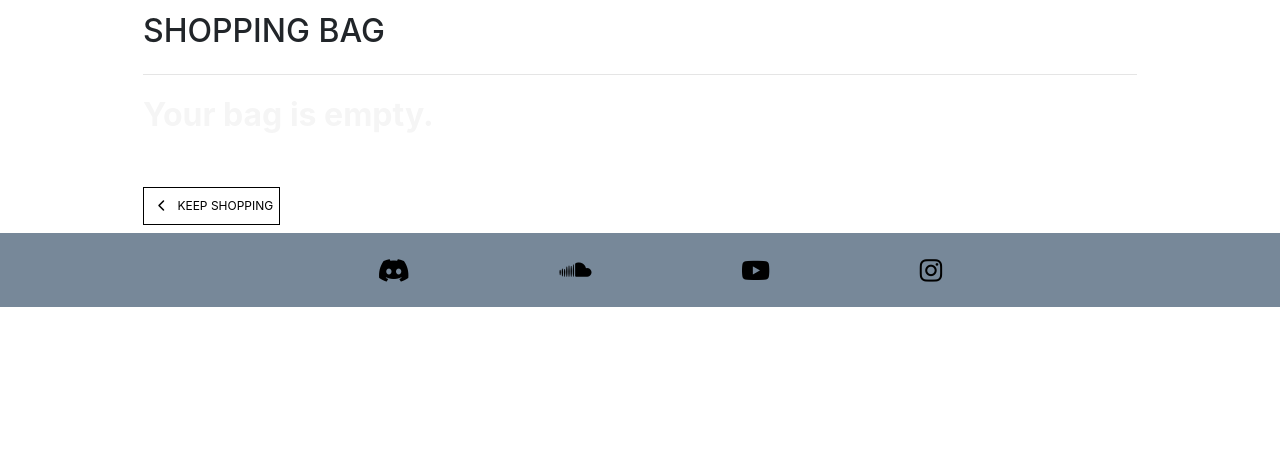
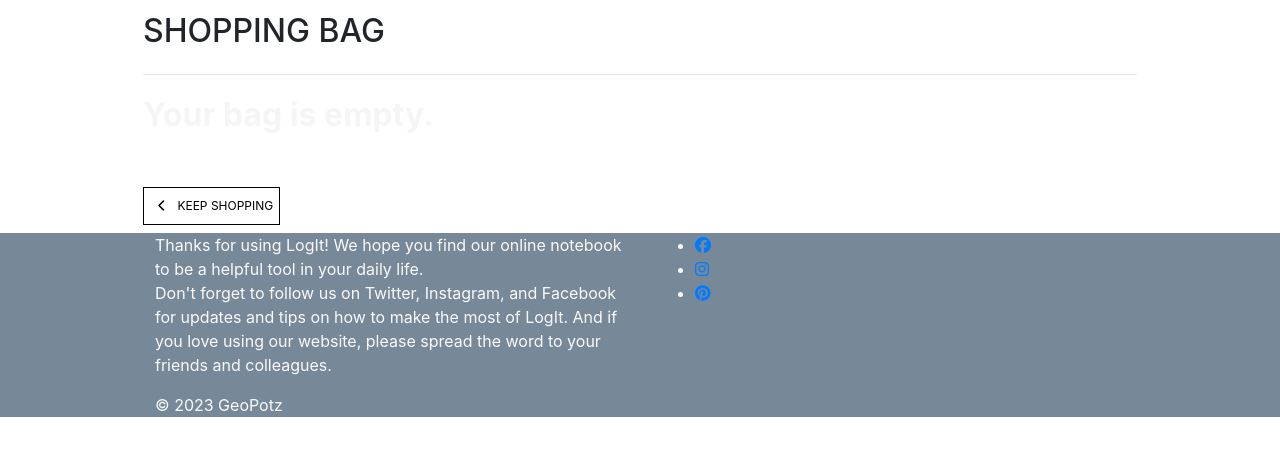
Before and after one commit to BMorrell92/BMorrell_Milestone_Project4, a Django app: page /bag/ in a window 1280 px wide. Shown: the part 331-787 px from the top of the page. Run offline with Django 3.2, Linux system fonts and the light colour scheme; parts of the project's set-up code (start-up, migrations or seed data) failed here and were passed over; some libraries are stand-ins or nearby versions; some web fonts are replaced.

Commit message:
updated footer

```diff
--- a/templates/base.html
+++ b/templates/base.html
@@ -122,12 +122,30 @@
     <!-- Footer Structure -->
 
     <footer class="container-fluid">
-      <ul class="social-networks">
-          <li><a href="https://www.discord.com" target="_blank"><i class="fa-brands fa-discord" aria-hidden="true"> </i></a></li>
-          <li><a href="https://soundcloud.com/jamsgalacticafm" target="_blank"><i class="fa-brands fa-soundcloud" aria-hidden="true"> </i></a></li>
-          <li><a href="https://www.youtube.com" target="_blank"><i class="fa-brands fa-youtube" aria-hidden="true" > </i></a></li>
-          <li><a href="https://www.instagram.com" target="_blank"><i class="fa-brands fa-instagram" aria-hidden="true"> </i></a></li>
-      </ul>
+      <div class="container">
+          <div class="row">
+            <div class="col l6 s12">
+              <p class="grey-text text-lighten-4 text-shadow">
+                Thanks for using LogIt! We hope you find our online notebook to be a helpful tool in your daily life.
+                <br>
+                Don't forget to follow us on Twitter, Instagram, and Facebook for updates and tips on how to make the most of LogIt. And if you love using our website, please spread the word to your friends and colleagues.
+                <br>
+                </p>
+            </div>
+            <div class="col l4 offset-l2 s12">
+                <ul>
+                    <li><a class="grey-text text-lighten-3 " href="facebook.com" ><i class="fa-brands fa-facebook text-shadow"></i></a></li>
+                    <li><a class="grey-text text-lighten-3" href="instagram.com"><i class="fa-brands fa-instagram text-shadow"></i></a></li>
+                    <li><a class="grey-text text-lighten-3" href="pinterest.com"><i class="fa-brands fa-pinterest text-shadow"></i></a></li>
+                </ul>
+            </div>
+          </div>
+        </div>
+        <div class="footer-copyright">
+          <div class="container">
+          © 2023 GeoPotz
+          </div>
+        </div>
     </footer>
   </body>
 </html>
```
